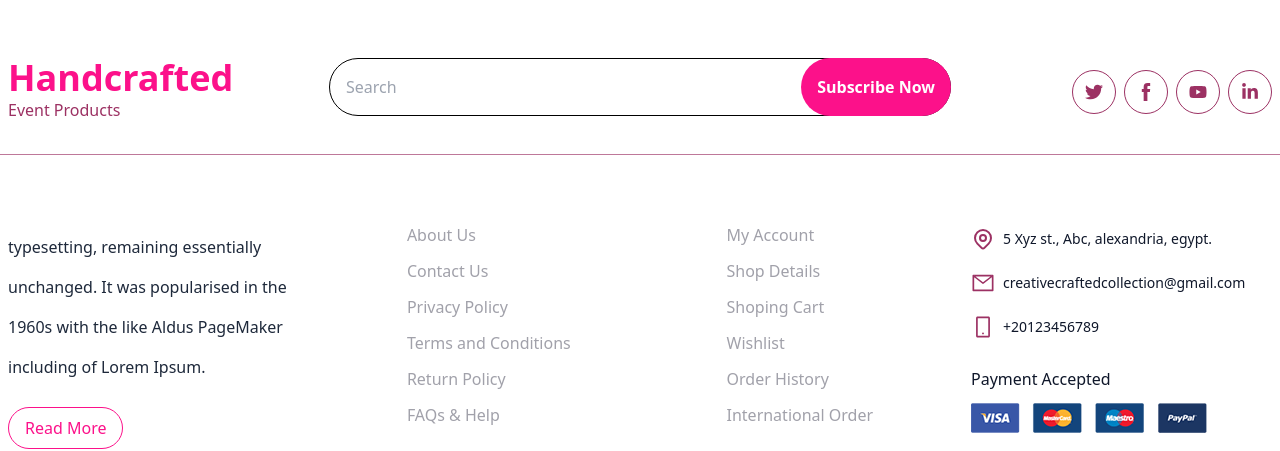
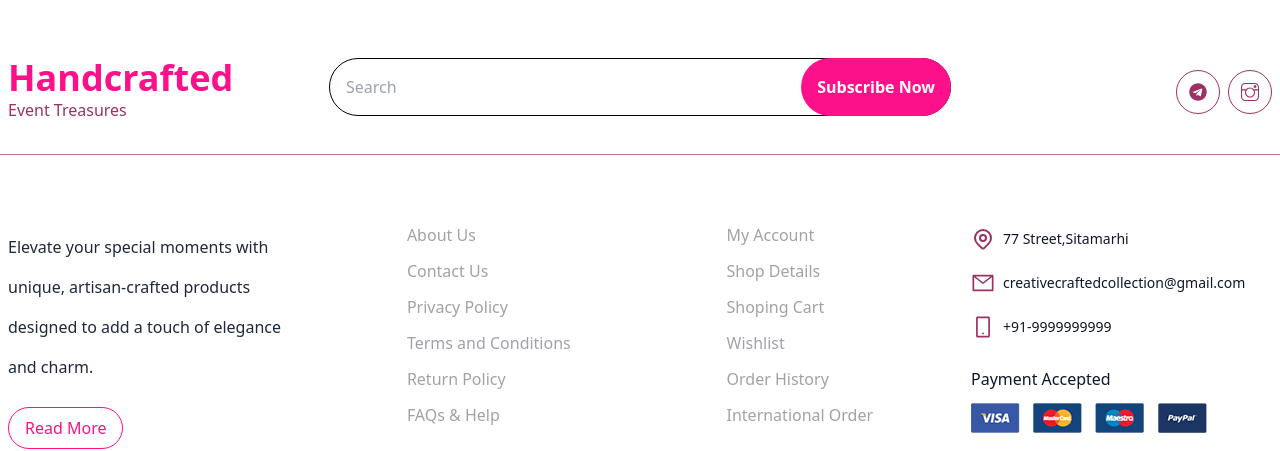
Before and after one commit to handcraftCreative/handicraft_frontend_latest, a React (Create React App) app: page / in a window 1280 px wide. Shown: the part 5767-6218 px from the top of the page. Built offline with nearby package versions, Linux system fonts and the light colour scheme; no server answers.

Commit message:
Update Footer.js

```diff
--- a/src/components/Footer.js
+++ b/src/components/Footer.js
@@ -4,8 +4,8 @@ import pay1 from "../assest/img/payment.png";
 import { AiOutlineMail } from "react-icons/ai";
 import { HiOutlineLocationMarker } from "react-icons/hi";
 import { AiOutlineMobile } from "react-icons/ai";
-import { TfiFacebook } from "react-icons/tfi";
-import { FaLinkedinIn, FaYoutube } from "react-icons/fa";
+import { TfiFacebook, TfiInstagram } from "react-icons/tfi";
+import { FaLinkedinIn, FaTelegram, FaYoutube } from "react-icons/fa";
 
 import { FaTwitter } from "react-icons/fa";
 
@@ -17,7 +17,7 @@ const Footer = () => {
 					<div className="max-w-7xl  mx-auto   p-2 gap-5 grid lg:grid-cols-4 md:grid-cols-2 grid-cols-1  ">
 						<div className="">
 							<h1 className="text-primary text-4xl font-bold">Handcrafted</h1>
-							<p className="text-secondary">Event Products</p>
+							<p className="text-secondary">Event Treasures</p>
 							{/* <p className="text-white  font-medium sm:text-sm text-xs my-5 tracking-wide">
 								{" "}
 								Lorem ipsum dolor, sit amet consectetur adipisicing elit.
@@ -44,24 +44,24 @@ const Footer = () => {
 						<div className="w-full flex justify-end items-center my-3 self-end gap-2 ">
 							<button className="rounded-full text-lg p-3  border border-secondary flex justify-center items-center  hover:bg-secondary  text-secondary hover:text-white  transition-all duration-300   ">
 								<a className="" href="#">
-									<FaTwitter />
+									<FaTelegram />
 								</a>
 							</button>
 							<button className="rounded-full text-lg p-3  border border-secondary flex justify-center items-center  hover:bg-secondary  text-secondary hover:text-white  transition-all duration-300   ">
 								<a className="" href="#">
-									<TfiFacebook />
+									<TfiInstagram />
 								</a>
 							</button>
-							<button className="rounded-full text-lg p-3  border border-secondary flex justify-center items-center  hover:bg-secondary  text-secondary hover:text-white  transition-all duration-300   ">
+							{/* <button className="rounded-full text-lg p-3  border border-secondary flex justify-center items-center  hover:bg-secondary  text-secondary hover:text-white  transition-all duration-300   ">
 								<a className="" href="#">
 									<FaYoutube />
 								</a>
-							</button>
-							<button className="rounded-full text-lg p-3  border border-secondary flex justify-center items-center  hover:bg-secondary  text-secondary hover:text-white  transition-all duration-300   ">
+							</button> */}
+							{/* <button className="rounded-full text-lg p-3  border border-secondary flex justify-center items-center  hover:bg-secondary  text-secondary hover:text-white  transition-all duration-300   ">
 								<a className="" href="#">
 									<FaLinkedinIn />
 								</a>
-							</button>
+							</button> */}
 						</div>
 					</div>
 
@@ -74,9 +74,7 @@ const Footer = () => {
 								Why People Like us!
 							</h1>
 							<p className=" text-base py-1 text-slate-800 flex leading-10 ">
-								typesetting, remaining essentially unchanged. It was popularised
-								in the 1960s with the like Aldus PageMaker including of Lorem
-								Ipsum.
+							Elevate your special moments with unique, artisan-crafted products designed to add a touch of elegance and charm.
 							</p>
 							<button
 								type="submit"
@@ -151,7 +149,7 @@ const Footer = () => {
 											{" "}
 											<HiOutlineLocationMarker />{" "}
 											<span className="text-slate-900  transition ease-in-out delay-100 hover:translate-x-2  duration-300 text-sm font-medium  mx-2  ">
-												5 Xyz st., Abc, alexandria, egypt.
+											77 Street,Sitamarhi
 											</span>
 										</a>
 									</li>
@@ -173,7 +171,7 @@ const Footer = () => {
 										>
 											<AiOutlineMobile />{" "}
 											<span className="text-slate-900  transition ease-in-out delay-100 hover:translate-x-2  duration-300 text-sm font-medium  mx-2  ">
-												+20123456789{" "}
+												+91-9999999999{" "}
 											</span>
 										</a>
 									</li>
```
